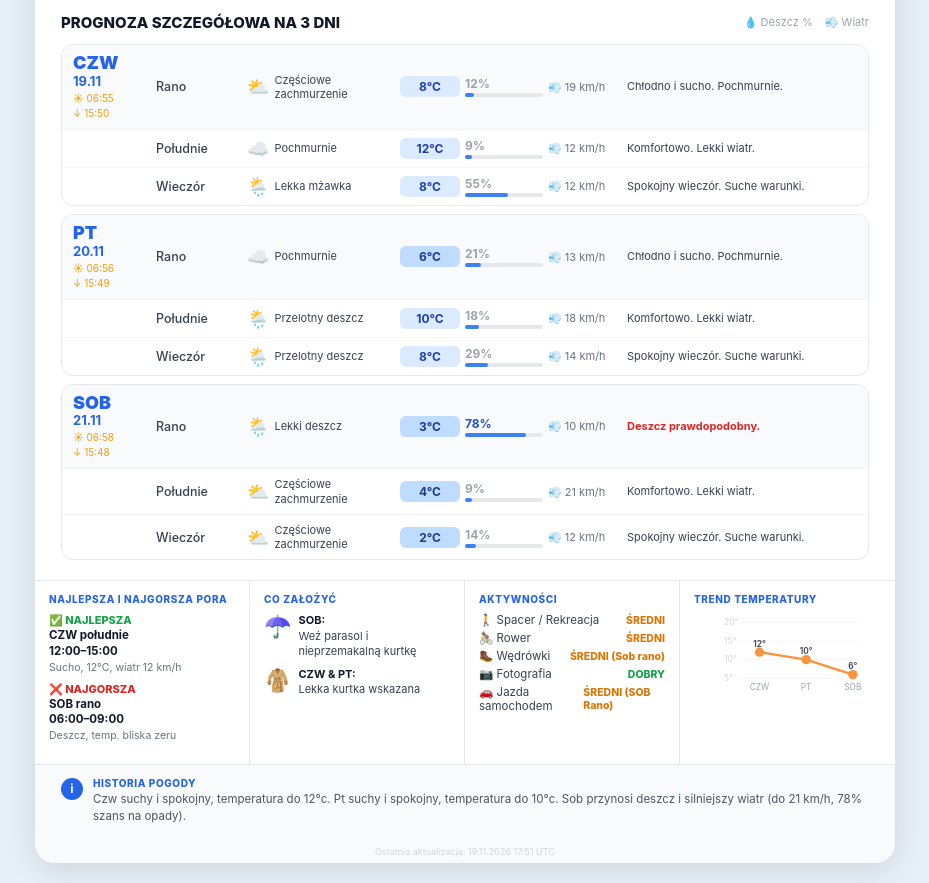
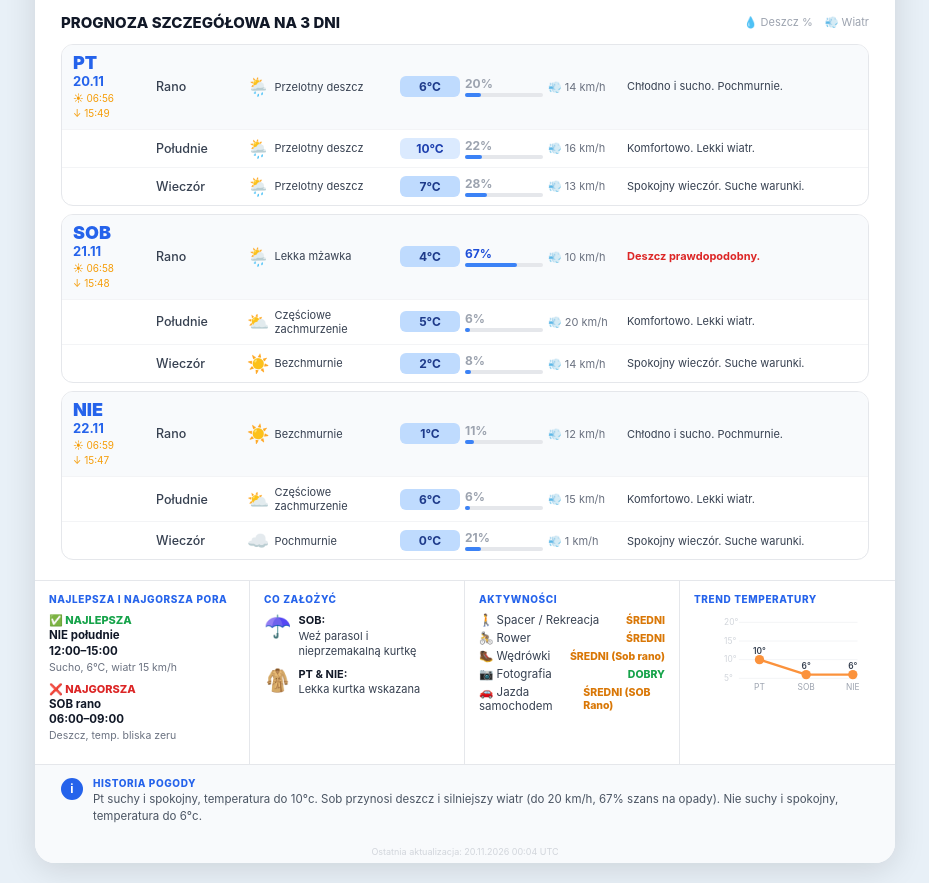
Before and after one commit to Massynisa3/nowy-sacz-weather, a plain HTML site: page pl/index.html in a window 1280 px wide. Shown: the part 383-1266 px from the top of the page, without its empty margins (175-1104 px from the left). Drawn offline with Linux system fonts and the light colour scheme.

Commit message:
Update weather 2026-11-20 00:04 UTC

```diff
--- a/pl/index.html
+++ b/pl/index.html
@@ -120,12 +120,12 @@
     <div class="hdr-left">
       <div class="hdr-icon">&#x1F326;&#xFE0F;</div>
       <div>
-        <div class="hdr-temp">8&#xB0;C</div>
-        <div class="hdr-feels">Odczuwalna 6&#xB0;C</div>
+        <div class="hdr-temp">7&#xB0;C</div>
+        <div class="hdr-feels">Odczuwalna 4&#xB0;C</div>
       </div>
       <div class="hdr-mid">
         <div class="hdr-location">&#x1F4CD; Nowy S&#x105;cz, Polska</div>
-        <div class="hdr-desc">Lekka mżawka</div>
+        <div class="hdr-desc">Przelotny deszcz</div>
         <div class="hdr-wind">&#x1F4A8; Wiatr 12 km/h</div>
       </div>
     </div>
@@ -143,21 +143,21 @@
       <div><div class="ins-icon">&#x1F302;</div><div class="ins-label">Ryzyko deszczu</div><div class="ins-val">Wysokie SOB rano</div></div>
       <div><div class="ins-icon">&#x1F32C;&#xFE0F;</div><div class="ins-label">Wiatr</div><div class="ins-val">Umiarkowany, najsilniejszy SOB południe</div></div>
       <div><div class="ins-icon">&#x1F324;&#xFE0F;</div><div class="ins-label">Najlepsza pora</div><div class="ins-val">Mało okien pogodnych</div></div>
-      <div><div class="ins-icon">&#x1F321;&#xFE0F;</div><div class="ins-label">Komfort</div><div class="ins-val">Chłodne poranki (3&#x2013;8&#xB0;C), łagodne południa</div></div>
+      <div><div class="ins-icon">&#x1F321;&#xFE0F;</div><div class="ins-label">Komfort</div><div class="ins-val">Chłodne poranki (1&#x2013;6&#xB0;C), łagodne południa</div></div>
       <div><div class="ins-icon">&#x26A0;&#xFE0F;</div><div class="ins-label">Uwaga</div><div class="ins-val">Mokre drogi SOB rano</div></div>
     </div>
   </div>
 
   <div class="lawn-rec" style="background:#fefce8">
-    <div class="lawn-badge">&#x1F914;</div>
+    <div class="lawn-badge">&#x23F3;</div>
     <div style="flex:1">
       <div class="lawn-title">&#x1F33F; Podlewanie trawnika</div>
-      <div class="lawn-verdict lawn-yellow">Opcjonalnie</div>
+      <div class="lawn-verdict lawn-yellow">Poczekaj do jutra</div>
       <div class="lawn-meta">
-        <span>&#x1F558;&nbsp;Wieczorem (18:00&#x2013;20:00)</span>
-        <span>&#x1F4A7;&nbsp;5&#x2013;10 l/m&#xB2;</span>
+        <span>&#x1F558;&nbsp;&#x2014;</span>
+        <span>&#x1F4A7;&nbsp;&#x2014;</span>
       </div>
-      <div class="lawn-reason">Możliwy lekki deszcz (55%) &#x2014; podlej tylko jeśli gleba sucha.</div>
+      <div class="lawn-reason">Jutro prognozowany deszcz (67% szans) &#x2014; oszczędź wodę.</div>
     </div>
   </div>
 
@@ -169,41 +169,12 @@
     <div class="fc-scroll">
     <div class="day-block">
       <div class="day-row first">
-        <div><div class="dname">CZW</div><div class="ddate">19.11</div><div class="dsun">&#x2600; 06:55<br>&#x2193; 15:50</div></div>
-        <div class="part">Rano</div>
-        <div class="weath"><span class="wi">&#x26C5;</span><span class="wd">Częściowe zachmurzenie</span></div>
-        <div class="temp-pill tc">8&#xB0;C</div>
-        <div><div class="rain-pct rain-lo">12%</div><div class="rain-bar"><div class="rain-fill" style="width:12%"></div></div></div>
-        <div class="wind-cell">&#x1F4A8; 19 km/h</div>
-        <div class="note">Chłodno i sucho. Pochmurnie.</div>
-      </div>
-      <div class="day-row">
-        <div></div>
-        <div class="part">Południe</div>
-        <div class="weath"><span class="wi">&#x2601;&#xFE0F;</span><span class="wd">Pochmurnie</span></div>
-        <div class="temp-pill tc">12&#xB0;C</div>
-        <div><div class="rain-pct rain-lo">9%</div><div class="rain-bar"><div class="rain-fill" style="width:9%"></div></div></div>
-        <div class="wind-cell">&#x1F4A8; 12 km/h</div>
-        <div class="note">Komfortowo. Lekki wiatr.</div>
-      </div>
-      <div class="day-row">
-        <div></div>
-        <div class="part">Wieczór</div>
-        <div class="weath"><span class="wi">&#x1F326;&#xFE0F;</span><span class="wd">Lekka mżawka</span></div>
-        <div class="temp-pill tc">8&#xB0;C</div>
-        <div><div class="rain-pct rain-lo">55%</div><div class="rain-bar"><div class="rain-fill" style="width:55%"></div></div></div>
-        <div class="wind-cell">&#x1F4A8; 12 km/h</div>
-        <div class="note">Spokojny wieczór. Suche warunki.</div>
-      </div>
-    </div>
-    <div class="day-block">
-      <div class="day-row first">
         <div><div class="dname">PT</div><div class="ddate">20.11</div><div class="dsun">&#x2600; 06:56<br>&#x2193; 15:49</div></div>
         <div class="part">Rano</div>
-        <div class="weath"><span class="wi">&#x2601;&#xFE0F;</span><span class="wd">Pochmurnie</span></div>
+        <div class="weath"><span class="wi">&#x1F326;&#xFE0F;</span><span class="wd">Przelotny deszcz</span></div>
         <div class="temp-pill tcc">6&#xB0;C</div>
-        <div><div class="rain-pct rain-lo">21%</div><div class="rain-bar"><div class="rain-fill" style="width:21%"></div></div></div>
-        <div class="wind-cell">&#x1F4A8; 13 km/h</div>
+        <div><div class="rain-pct rain-lo">20%</div><div class="rain-bar"><div class="rain-fill" style="width:20%"></div></div></div>
+        <div class="wind-cell">&#x1F4A8; 14 km/h</div>
         <div class="note">Chłodno i sucho. Pochmurnie.</div>
       </div>
       <div class="day-row">
@@ -211,17 +182,17 @@
         <div class="part">Południe</div>
         <div class="weath"><span class="wi">&#x1F326;&#xFE0F;</span><span class="wd">Przelotny deszcz</span></div>
         <div class="temp-pill tc">10&#xB0;C</div>
-        <div><div class="rain-pct rain-lo">18%</div><div class="rain-bar"><div class="rain-fill" style="width:18%"></div></div></div>
-        <div class="wind-cell">&#x1F4A8; 18 km/h</div>
+        <div><div class="rain-pct rain-lo">22%</div><div class="rain-bar"><div class="rain-fill" style="width:22%"></div></div></div>
+        <div class="wind-cell">&#x1F4A8; 16 km/h</div>
         <div class="note">Komfortowo. Lekki wiatr.</div>
       </div>
       <div class="day-row">
         <div></div>
         <div class="part">Wieczór</div>
         <div class="weath"><span class="wi">&#x1F326;&#xFE0F;</span><span class="wd">Przelotny deszcz</span></div>
-        <div class="temp-pill tc">8&#xB0;C</div>
-        <div><div class="rain-pct rain-lo">29%</div><div class="rain-bar"><div class="rain-fill" style="width:29%"></div></div></div>
-        <div class="wind-cell">&#x1F4A8; 14 km/h</div>
+        <div class="temp-pill tcc">7&#xB0;C</div>
+        <div><div class="rain-pct rain-lo">28%</div><div class="rain-bar"><div class="rain-fill" style="width:28%"></div></div></div>
+        <div class="wind-cell">&#x1F4A8; 13 km/h</div>
         <div class="note">Spokojny wieczór. Suche warunki.</div>
       </div>
     </div>
@@ -229,9 +200,9 @@
       <div class="day-row first">
         <div><div class="dname">SOB</div><div class="ddate">21.11</div><div class="dsun">&#x2600; 06:58<br>&#x2193; 15:48</div></div>
         <div class="part">Rano</div>
-        <div class="weath"><span class="wi">&#x1F326;&#xFE0F;</span><span class="wd">Lekki deszcz</span></div>
-        <div class="temp-pill tcc">3&#xB0;C</div>
-        <div><div class="rain-pct rain-hi">78%</div><div class="rain-bar"><div class="rain-fill" style="width:78%"></div></div></div>
+        <div class="weath"><span class="wi">&#x1F326;&#xFE0F;</span><span class="wd">Lekka mżawka</span></div>
+        <div class="temp-pill tcc">4&#xB0;C</div>
+        <div><div class="rain-pct rain-hi">67%</div><div class="rain-bar"><div class="rain-fill" style="width:67%"></div></div></div>
         <div class="wind-cell">&#x1F4A8; 10 km/h</div>
         <div class="note alert">Deszcz prawdopodobny.</div>
       </div>
@@ -239,18 +210,47 @@
         <div></div>
         <div class="part">Południe</div>
         <div class="weath"><span class="wi">&#x26C5;</span><span class="wd">Częściowe zachmurzenie</span></div>
-        <div class="temp-pill tcc">4&#xB0;C</div>
-        <div><div class="rain-pct rain-lo">9%</div><div class="rain-bar"><div class="rain-fill" style="width:9%"></div></div></div>
-        <div class="wind-cell">&#x1F4A8; 21 km/h</div>
+        <div class="temp-pill tcc">5&#xB0;C</div>
+        <div><div class="rain-pct rain-lo">6%</div><div class="rain-bar"><div class="rain-fill" style="width:6%"></div></div></div>
+        <div class="wind-cell">&#x1F4A8; 20 km/h</div>
         <div class="note">Komfortowo. Lekki wiatr.</div>
       </div>
       <div class="day-row">
         <div></div>
         <div class="part">Wieczór</div>
+        <div class="weath"><span class="wi">&#x2600;&#xFE0F;</span><span class="wd">Bezchmurnie</span></div>
+        <div class="temp-pill tcc">2&#xB0;C</div>
+        <div><div class="rain-pct rain-lo">8%</div><div class="rain-bar"><div class="rain-fill" style="width:8%"></div></div></div>
+        <div class="wind-cell">&#x1F4A8; 14 km/h</div>
+        <div class="note">Spokojny wieczór. Suche warunki.</div>
+      </div>
+    </div>
+    <div class="day-block">
+      <div class="day-row first">
+        <div><div class="dname">NIE</div><div class="ddate">22.11</div><div class="dsun">&#x2600; 06:59<br>&#x2193; 15:47</div></div>
+        <div class="part">Rano</div>
+        <div class="weath"><span class="wi">&#x2600;&#xFE0F;</span><span class="wd">Bezchmurnie</span></div>
+        <div class="temp-pill tcc">1&#xB0;C</div>
+        <div><div class="rain-pct rain-lo">11%</div><div class="rain-bar"><div class="rain-fill" style="width:11%"></div></div></div>
+        <div class="wind-cell">&#x1F4A8; 12 km/h</div>
+        <div class="note">Chłodno i sucho. Pochmurnie.</div>
+      </div>
+      <div class="day-row">
+        <div></div>
+        <div class="part">Południe</div>
         <div class="weath"><span class="wi">&#x26C5;</span><span class="wd">Częściowe zachmurzenie</span></div>
-        <div class="temp-pill tcc">2&#xB0;C</div>
-        <div><div class="rain-pct rain-lo">14%</div><div class="rain-bar"><div class="rain-fill" style="width:14%"></div></div></div>
-        <div class="wind-cell">&#x1F4A8; 12 km/h</div>
+        <div class="temp-pill tcc">6&#xB0;C</div>
+        <div><div class="rain-pct rain-lo">6%</div><div class="rain-bar"><div class="rain-fill" style="width:6%"></div></div></div>
+        <div class="wind-cell">&#x1F4A8; 15 km/h</div>
+        <div class="note">Komfortowo. Lekki wiatr.</div>
+      </div>
+      <div class="day-row">
+        <div></div>
+        <div class="part">Wieczór</div>
+        <div class="weath"><span class="wi">&#x2601;&#xFE0F;</span><span class="wd">Pochmurnie</span></div>
+        <div class="temp-pill tcc">0&#xB0;C</div>
+        <div><div class="rain-pct rain-lo">21%</div><div class="rain-bar"><div class="rain-fill" style="width:21%"></div></div></div>
+        <div class="wind-cell">&#x1F4A8; 1 km/h</div>
         <div class="note">Spokojny wieczór. Suche warunki.</div>
       </div>
     </div>
@@ -260,12 +260,12 @@
   <div class="bottom4">
     <div class="bsec">
       <div class="bsec-title">Najlepsza i najgorsza pora</div>
-      <div class="bw-item"><div class="bw-head g">&#x2705; NAJLEPSZA</div><div class="bw-time">CZW południe<br>12:00&#x2013;15:00</div><div class="bw-why">Sucho, 12&#xB0;C, wiatr 12 km/h</div></div>
+      <div class="bw-item"><div class="bw-head g">&#x2705; NAJLEPSZA</div><div class="bw-time">NIE południe<br>12:00&#x2013;15:00</div><div class="bw-why">Sucho, 6&#xB0;C, wiatr 15 km/h</div></div>
       <div class="bw-item"><div class="bw-head r">&#x274C; NAJGORSZA</div><div class="bw-time">SOB rano<br>06:00&#x2013;09:00</div><div class="bw-why">Deszcz, temp. bliska zeru</div></div>
     </div>
     <div class="bsec">
       <div class="bsec-title">Co za&#x142;o&#x17C;y&#x107;</div>
-      <div class="wear-row"><div class="wear-icon">&#x2602;&#xFE0F;</div><div class="wear-txt"><strong>SOB:</strong><br>Weź parasol i nieprzemakalną kurtkę</div></div><div class="wear-row"><div class="wear-icon">&#x1F9E5;</div><div class="wear-txt"><strong>CZW &amp; PT:</strong><br>Lekka kurtka wskazana</div></div>
+      <div class="wear-row"><div class="wear-icon">&#x2602;&#xFE0F;</div><div class="wear-txt"><strong>SOB:</strong><br>Weź parasol i nieprzemakalną kurtkę</div></div><div class="wear-row"><div class="wear-icon">&#x1F9E5;</div><div class="wear-txt"><strong>PT &amp; NIE:</strong><br>Lekka kurtka wskazana</div></div>
     </div>
     <div class="bsec">
       <div class="bsec-title">Aktywno&#x15B;ci</div>
@@ -288,10 +288,10 @@
   <line x1="28" y1="30" x2="155" y2="30" stroke="#f3f4f6" stroke-width="1"/>
   <line x1="28" y1="50" x2="155" y2="50" stroke="#f3f4f6" stroke-width="1"/>
   <line x1="28" y1="70" x2="155" y2="70" stroke="#f3f4f6" stroke-width="1"/>
-  <polyline points="50,42 100,50 150,66" fill="none" stroke="#fb923c" stroke-width="2.5" stroke-linejoin="round"/>
-  <circle cx="50" cy="42" r="5" fill="#fb923c"/><circle cx="100" cy="50" r="5" fill="#fb923c"/><circle cx="150" cy="66" r="5" fill="#fb923c"/>
-  <text x="50" y="36" font-size="9" fill="#374151" text-anchor="middle" font-weight="600">12&#xB0;</text><text x="100" y="44" font-size="9" fill="#374151" text-anchor="middle" font-weight="600">10&#xB0;</text><text x="150" y="60" font-size="9" fill="#374151" text-anchor="middle" font-weight="600">6&#xB0;</text>
-  <text x="50" y="83" font-size="9" fill="#9ca3af" text-anchor="middle">CZW</text><text x="100" y="83" font-size="9" fill="#9ca3af" text-anchor="middle">PT</text><text x="150" y="83" font-size="9" fill="#9ca3af" text-anchor="middle">SOB</text>
+  <polyline points="50,50 100,66 150,66" fill="none" stroke="#fb923c" stroke-width="2.5" stroke-linejoin="round"/>
+  <circle cx="50" cy="50" r="5" fill="#fb923c"/><circle cx="100" cy="66" r="5" fill="#fb923c"/><circle cx="150" cy="66" r="5" fill="#fb923c"/>
+  <text x="50" y="44" font-size="9" fill="#374151" text-anchor="middle" font-weight="600">10&#xB0;</text><text x="100" y="60" font-size="9" fill="#374151" text-anchor="middle" font-weight="600">6&#xB0;</text><text x="150" y="60" font-size="9" fill="#374151" text-anchor="middle" font-weight="600">6&#xB0;</text>
+  <text x="50" y="83" font-size="9" fill="#9ca3af" text-anchor="middle">PT</text><text x="100" y="83" font-size="9" fill="#9ca3af" text-anchor="middle">SOB</text><text x="150" y="83" font-size="9" fill="#9ca3af" text-anchor="middle">NIE</text>
 </svg>
     </div>
   </div>
@@ -300,10 +300,10 @@
     <div class="story-badge">i</div>
     <div>
       <div class="story-label">Historia pogody</div>
-      <div class="story-text">Czw suchy i spokojny, temperatura do 12&#xb0;c. Pt suchy i spokojny, temperatura do 10&#xb0;c. Sob przynosi deszcz i silniejszy wiatr (do 21 km/h, 78% szans na opady).</div>
+      <div class="story-text">Pt suchy i spokojny, temperatura do 10&#xb0;c. Sob przynosi deszcz i silniejszy wiatr (do 20 km/h, 67% szans na opady). Nie suchy i spokojny, temperatura do 6&#xb0;c.</div>
     </div>
   </div>
-  <div class="updated">Ostatnia aktualizacja: 19.11.2026 17:51 UTC</div>
+  <div class="updated">Ostatnia aktualizacja: 20.11.2026 00:04 UTC</div>
 </div>
 </body>
 </html>
```
Also changed, not shown: index.html (+63 -63 lines).
